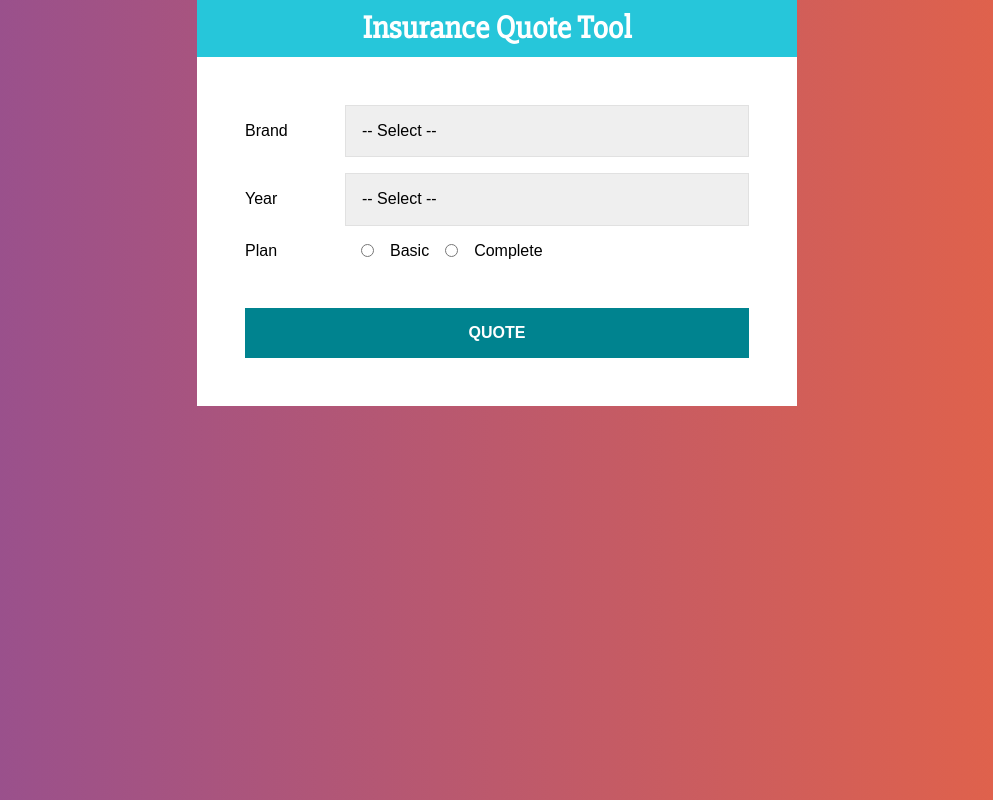
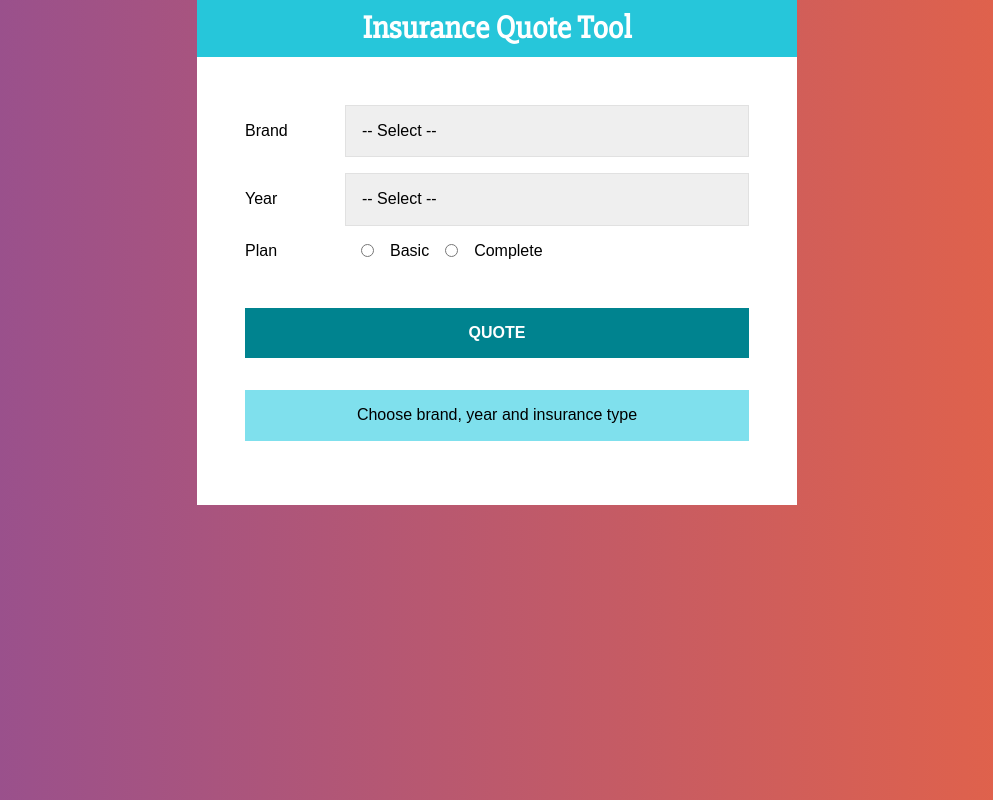
Before and after one commit to elwiiman/react-quote-tool, a React (Create React App) app: page / in a window 1280 px wide. Shown: the whole page, without its empty margins (143-1136 px from the left). Built offline with nearby package versions, Linux system fonts and the light colour scheme.

Commit message:
Result component added, pending animation

```diff
--- a/src/App.js
+++ b/src/App.js
@@ -3,6 +3,7 @@ import Header from "./components/Header";
 import Form from "./components/Form";
 import styled from "@emotion/styled";
 import Summary from "./components/Summary";
+import Result from "./components/Result";
 
 const Container = styled.div`
   max-width: 600px;
@@ -24,7 +25,7 @@ function App() {
     },
   });
 
-  const { data } = summary;
+  const { quote, data } = summary;
 
   return (
     <Container>
@@ -32,6 +33,7 @@ function App() {
       <FormContainer>
         <Form setSummary={setSummary} />
         <Summary data={data} />
+        <Result quote={quote} />
       </FormContainer>
     </Container>
   );
--- /dev/null
+++ b/src/components/Result.js
@@ -0,0 +1,39 @@
+import React from "react";
+import styled from "@emotion/styled";
+
+const Message = styled.p`
+  background-color: rgb(127, 224, 237);
+  margin-top: 2rem;
+  padding: 1rem;
+  text-align: center;
+`;
+
+const ResultQuote = styled.div`
+  text-align: center;
+  padding: 0.5rem;
+  border: 1px solid;
+  color: #26c6da;
+  background-color: #26c6da;
+  margin-top: 1rem;
+  position: relative;
+`;
+
+const Total = styled.p`
+  color: #00838f;
+  padding: 1rem;
+  text-transform: uppercase;
+  font-weight: bold;
+  margin: 0;
+`;
+
+const Result = ({ quote }) => {
+  return quote === 0 ? (
+    <Message>Choose brand, year and insurance type</Message>
+  ) : (
+    <ResultQuote>
+      <Total>The total is: $ {quote}</Total>
+    </ResultQuote>
+  );
+};
+
+export default Result;
--- a/src/index.css
+++ b/src/index.css
@@ -13,8 +13,8 @@ body {
 }
 ul {
   list-style: none;
-  padding: none;
-  margin: none;
+  padding: 0;
+  margin: 0;
 }
 span.resultado {
   position: relative;
```
